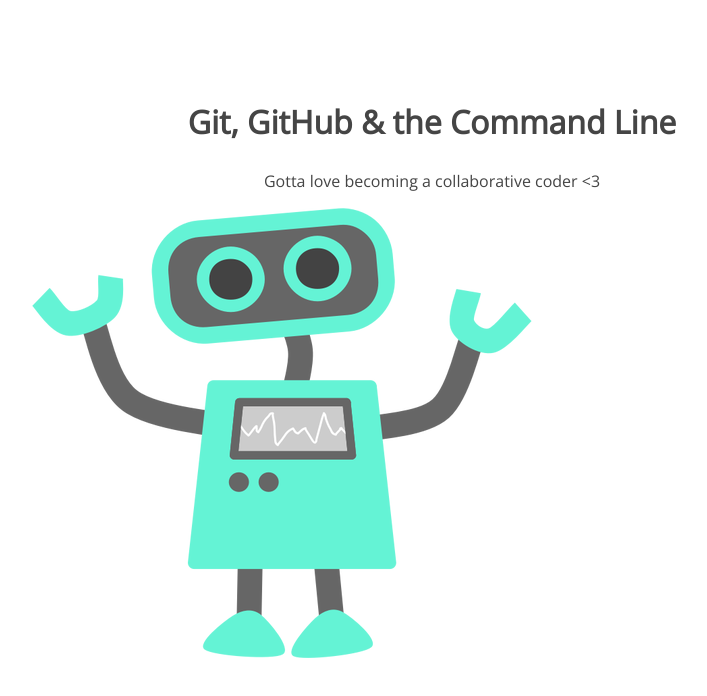
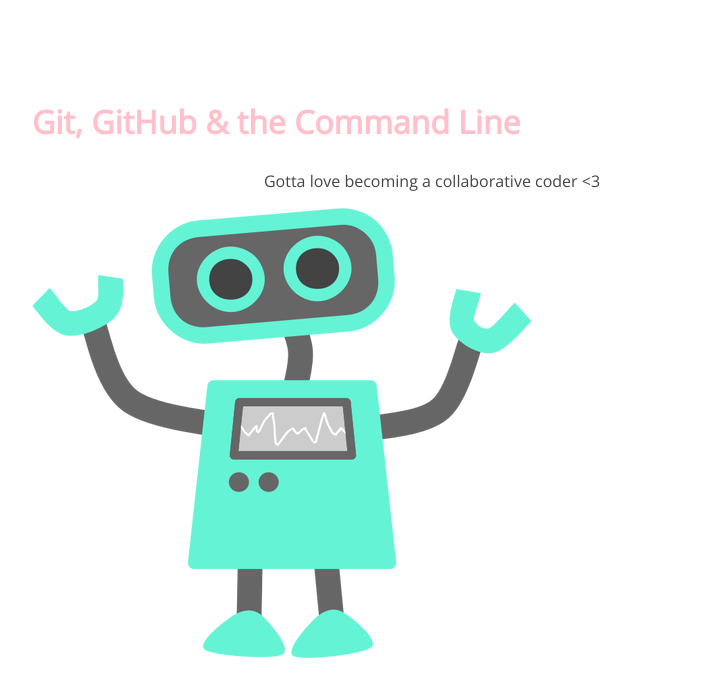
Before and after one commit to unicodequeen/105-project, a plain HTML site: page index.html in a window 1280 px wide. Shown: the whole page, without its empty margins (208-915 px from the left). Drawn offline with nearby package versions, Linux system fonts and the light colour scheme.

Commit message:
second commit h1 font color

```diff
--- a/css/style.css
+++ b/css/style.css
@@ -2,7 +2,9 @@ section {
 	width: 800px;
 	margin: 100px auto;
 }
-section h1,
+section h1{
+	color: pink;
+}
 section p {
 	text-align: center;
 	color: #454545;
```
